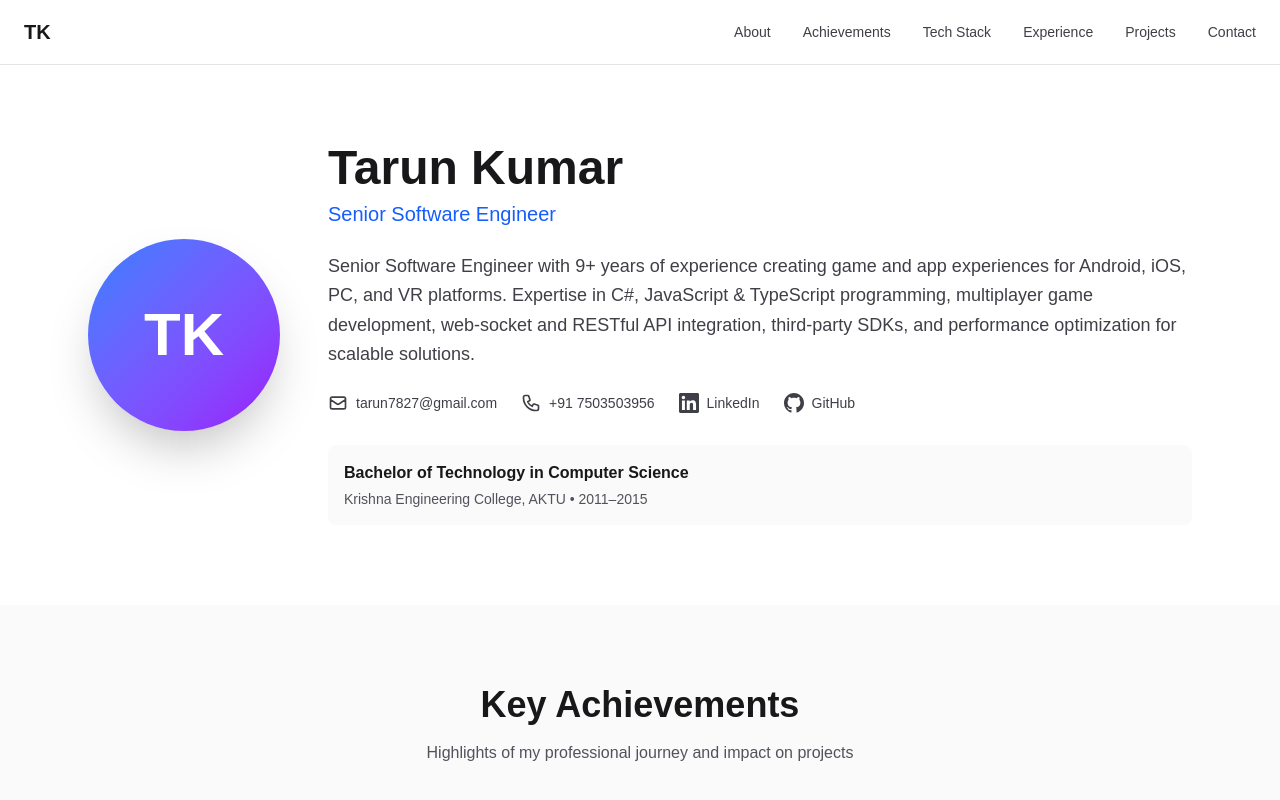
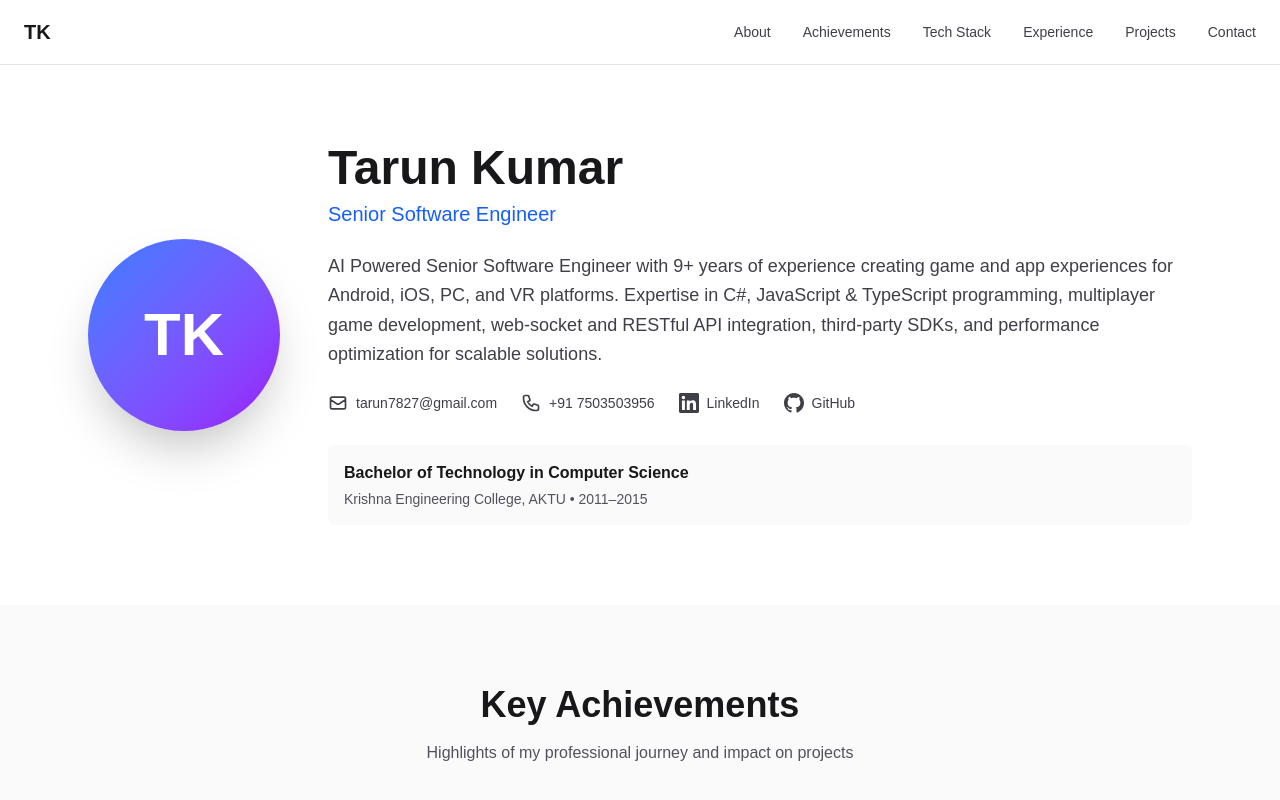
Before and after one commit to Tarun7827/my-portfolio, a Next.js app: page / in a window 1280 px wide. Shown: the top 800 px of the page. Built offline with nearby package versions, Linux system fonts and the light colour scheme.

Commit message:
Updated portfolio data

```diff
--- a/src/data/portfolio.ts
+++ b/src/data/portfolio.ts
@@ -53,7 +53,7 @@ export interface TechStack {
 export const aboutData: About = {
   name: "Tarun Kumar",
   title: "Senior Software Engineer",
-  summary: "Senior Software Engineer with 9+ years of experience creating game and app experiences for Android, iOS, PC, and VR platforms. Expertise in C#, JavaScript & TypeScript programming, multiplayer game development, web-socket and RESTful API integration, third-party SDKs, and performance optimization for scalable solutions.",
+  summary: "AI Powered Senior Software Engineer with 9+ years of experience creating game and app experiences for Android, iOS, PC, and VR platforms. Expertise in C#, JavaScript & TypeScript programming, multiplayer game development, web-socket and RESTful API integration, third-party SDKs, and performance optimization for scalable solutions.",
   email: "tarun7827@gmail.com",
   phone: "+91 7503503956",
   linkedin: "https://www.linkedin.com/in/tarun7827/",
@@ -113,7 +113,7 @@ export const techStack: TechStack[] = [
   },
   {
     category: "Tools",
-    technologies: ["Cursor", "Visual Studio", "JetBrains Rider", "Android Studio", "Git", "Jenkins", "JIRA"]
+    technologies: ["Cursor", "CursorAI", "Visual Studio", "JetBrains Rider", "Android Studio", "FigmaMCP", "Git", "Jenkins", "JIRA"]
   },
   {
     category: "Networking",
@@ -144,7 +144,7 @@ export const experiences: Experience[] = [
       "Built scalable architectures and features to enhance app performance, delivering a smooth and optimized user experience",
       "Collaborated with cross-functional teams to review project specifications and design technology solutions"
     ],
-    projects: ["Ludo Gold Rush", "Tez Rummy", "Cricket Tambola", "Zupee Khelo Jeeto", "Ludo", "Zupee Super Over", "Carrom", "Snakes and Ladders Plus"]
+    projects: ["Ludo Gold Rush", "Tez Rummy", "Carrom", "Snakes and Ladders Plus", "Cricket Tambola", "Zupee Khelo Jeeto", "Ludo", "Zupee Super Over"]
   },
   {
     id: "2",
@@ -189,54 +189,87 @@ export const experiences: Experience[] = [
 
 export const projects: Project[] = [
   {
-    id: "ludo-gold-rush",
-    title: "Ludo Gold Rush",
-    shortDescription: "A real-money multiplayer Ludo game with advanced matchmaking and live ops.",
-    detailedDescription: "Led the development of Ludo Gold Rush, a flagship mobile game featuring real-money gameplay, advanced matchmaking algorithms, and robust live operations. Implemented scalable architecture for handling thousands of concurrent players with optimized performance and minimal crash rates.",
-    techStack: ["Unity 3D", "C#", "Socket.io", "RESTful APIs", "Android Studio", "Xcode"],
-    platforms: ["Android", "iOS"],
-    company: "Zupee",
-    year: "2021-Present",
-    achievements: [
-      "Reduced crash rates by 35% through profiling and optimization",
-      "Improved load times by 25%",
-      "Implemented real-time multiplayer with Photon Networking"
-    ]
-  },
-  {
     id: "tez-rummy",
     title: "Tez Rummy",
-    shortDescription: "Real-money rummy game with sophisticated AI and tournament systems.",
-    detailedDescription: "Developed Tez Rummy, a competitive rummy game featuring sophisticated AI opponents, tournament systems, and real-money gameplay. Built modular architecture for easy feature additions and maintained high performance across Android and iOS platforms.",
-    techStack: ["React Native", "JavaScript", "TypeScript", "RESTful APIs", "Socket.io", "Android Studio", "Xcode"],
+    shortDescription: "A real-money rummy game with real-time multiplayer and tournament systems.",
+    detailedDescription: "Tez Rummy is a real-money rummy game with real-time multiplayer and tournament systems. It features a competitive rummy game. The app also includes a KYC and Wallet system for secure and seamless gameplay.",
+    techStack: ["React Native", "JavaScript", "TypeScript", "CursorAI", "FigmaMCP", "RESTful APIs", "Socket.io", "Android Studio", "Xcode"],
     platforms: ["Android", "iOS"],
     company: "Zupee",
     year: "2021-Present",
     achievements: [
       "Designed reusable tournament module",
-      "Implemented complex game logic with optimal performance",
-      "Integrated secure payment systems"
+      "Implemeented KYC and Wallet system",
+      "Integrated secure payment systems",
+      "UI optimization and performance improvements for enhanced user experience"
     ]
   },
   {
-    id: "cricket-tambola",
-    title: "Cricket Tambola",
-    shortDescription: "Innovative cricket-themed tambola game combining sports and traditional gaming.",
-    detailedDescription: "Created Cricket Tambola, a unique fusion of cricket and traditional tambola (bingo) gameplay. Developed engaging mechanics that appeal to cricket enthusiasts while maintaining the excitement of tambola, with real-time multiplayer capabilities.",
-    techStack: ["Unity 3D", "C#", "Socket.io", "Android Studio"],
-    platforms: ["Android"],
+    id: "ludo-gold-rush",
+    title: "Ludo Gold Rush",
+    shortDescription: "A Free to Play multiplayer Ludo game with advanced matchmaking and live ops.",
+    detailedDescription: "Ludo Gold Rush is a multiplayer Free to Play Ludo Game with cool features like kingdom building and upgrading, power-ups, daily rewards, and more",
+    techStack: ["Unity 3D", "C#", "Socket.io", "RESTful APIs", "Android Studio"],
+    platforms: ["Android", "iOS"],
     company: "Zupee",
-    year: "2021-Present"
+    year: "2021-Present",
+    achievements: [
+      "Implemented ludo game logic and scalable architecture for core feature of power-ups",
+      "Led the implementation of socket and event based architecture for real-time multiplayer",
+      "Optimized App crash rates and build size"
+    ]
   },
   {
     id: "zupee-super-over",
     title: "Zupee Super Over",
     shortDescription: "Fast-paced cricket game based on the exciting Super Over format.",
-    detailedDescription: "Developed Zupee Super Over, a rapid-fire cricket game that captures the thrill of cricket's Super Over format. Implemented intuitive controls, realistic physics, and competitive multiplayer modes with leaderboards.",
-    techStack: ["Unity 3D", "C#", "Socket.io", "Android Studio"],
+    detailedDescription: "Developed Zupee Super Over, a rapid-fire cricket game that captures the thrill of cricket's Super Over format. In the game both user and opponent choose a score desplayed button. User with higher score wins the game.",
+    techStack: ["React Native", "JavaScript", "TypeScript", "CursorAI", "RESTful APIs", "Socket.io", "Android Studio"],
     platforms: ["Android"],
     company: "Zupee",
-    year: "2021-Present"
+    year: "2021-Present",
+    achievements: [
+      "Led the entire development of the game from ideation to release",
+      "Implemented intuitive controls, and competitive multiplayer handling",
+      "Implemented game logic for Super Over and score selection",
+      "Optimized app performance and crash rates",
+      "Implemented UI optimization and performance improvements for enhanced user experience"
+    ]
+  },
+  {
+    id: "carrom-ninja",
+    title: "Carrom Ninja",
+    shortDescription: "A fun and challenging carrom game with real-time multiplayer.",
+    detailedDescription: "Carrom Ninja is a fun and challenging carrom game with real-time multiplayer. It features a competitive carrom game.",
+    techStack: ["Unity 3D", "C#", "Socket.io", "RESTful APIs", "Android Studio"],
+    platforms: ["Android"],
+    company: "Zupee",
+    year: "2021-Present",
+    achievements: [
+      "Led the entire development of the game from ideation to release",
+      "Implemented intuitive controls for striker movement, power for shot",
+      "Implemented game logic for Carrom game play",
+      "Developed a Headless unity build that validates user moves and token movements and scores to make it hack proof",
+      "Optimized app performance and crash rates",
+      "Implemented UI optimization and performance improvements for enhanced user experience"
+    ]
+  },
+  {
+    id: "snakes-and-ladders-plus",
+    title: "Snakes and Ladders Plus",
+    shortDescription: "A fun and challenging snakes and ladders game with real-time multiplayer.",
+    detailedDescription: "Snakes and Ladders Plus is a fun and challenging board game with real-time multiplayer. It features a competitive snakes and ladders game.",
+    techStack: ["React Native", "JavaScript", "TypeScript", "CursorAI", "FigmaMCP", "RESTful APIs", "Socket.io", "Android Studio"],
+    platforms: ["Android"],
+    company: "Zupee",
+    year: "2021-Present",
+    achievements: [
+      "Implemented game logic for Snakes and Ladders game play",
+      "Implemented intuitive controls for player movement and dice roll",
+      "Implemented UI optimization and performance improvements for enhanced user experience",
+      "Developed features like custom dice, ladders, snakes, and more",
+      "Optimized app performance and crash rates"
+    ]
   },
   {
     id: "cosm-vr-streaming",
@@ -248,7 +281,8 @@ export const projects: Project[] = [
     company: "Cosm",
     year: "2020-2021",
     achievements: [
-      "Successfully broadcast Tokyo Olympics 2020 in VR",
+      "Implemened core featured for broadcasting Tokyo Olympics 2020 in VR",
+      "Worked on UIs for stats, camera controls, and more",
       "Implemented social features for shared viewing experiences",
       "Optimized performance across multiple VR platforms"
     ]
@@ -256,16 +290,18 @@ export const projects: Project[] = [
   {
     id: "epic-cricket",
     title: "Epic Cricket",
-    shortDescription: "Feature-rich cricket game with dynamic tournaments and stadiums.",
-    detailedDescription: "Developed Epic Cricket, a comprehensive cricket game featuring dynamic tournaments, player abilities, and dynamic stadiums. Created a highly reusable tournament architecture that allowed new tournament types through simple configuration changes.",
+    shortDescription: "Feature-rich 3D cricket game with dynamic tournaments and stadiums.",
+    detailedDescription: "Developed Epic Cricket, a comprehensive 3D cricket game featuring dynamic tournaments, player abilities, and dynamic stadiums. Created a highly reusable tournament architecture that allowed new tournament types through simple configuration changes.",
     techStack: ["Unity 3D", "C#", "Android Studio"],
     platforms: ["Android"],
     company: "Moonglabs Technologies",
     year: "2018-2019",
     achievements: [
-      "Designed modular tournament system",
-      "Implemented dynamic stadium generation",
-      "Optimized app size and performance for Android"
+      "Designed and implemented modular tournament system",
+      "Implemented player abilities and animations for different cricket shots",
+      "Implemented dynamic stadium generation with asset bundles",
+      "Optimized app size and performance for Android",
+      "Implemented UI optimization and performance improvements for enhanced user experience"
     ]
   },
   {
@@ -280,9 +316,9 @@ export const projects: Project[] = [
   },
   {
     id: "vr-education-brain",
-    title: "The Human Brain VR",
+    title: "Human Brain VR Simulation",
     shortDescription: "Educational VR experience for exploring brain structure and functions.",
-    detailedDescription: "Developed an interactive VR simulation for understanding the human brain's structure and functions. Implemented detailed 3D models, interactive learning modules, and engaging educational content for students.",
+    detailedDescription: "Created an immersive VR educational simulation allowing students to explore the human brain in 3D. Developed interactive elements for understanding brain anatomy, blood flow, and nervous system in an engaging way.",
     techStack: ["Unity 3D", "C#", "VR SDKs", "Oculus", "HTC Vive", "GearVR"],
     platforms: ["Android", "Oculus Quest", "HTC Vive", "GearVR", "Cardboard", "PICO"],
     company: "Veative Labs",
@@ -297,10 +333,5 @@ export const projects: Project[] = [
     platforms: ["Android", "Oculus Quest", "HTC Vive", "GearVR", "Cardboard", "PICO"],
     company: "Veative Labs",
     year: "2016-2018",
-    achievements: [
-      "Developed 20+ VR educational projects",
-      "Led team of 15-20 developers",
-      "Ensured cross-platform VR compatibility"
-    ]
   }
 ];
```
